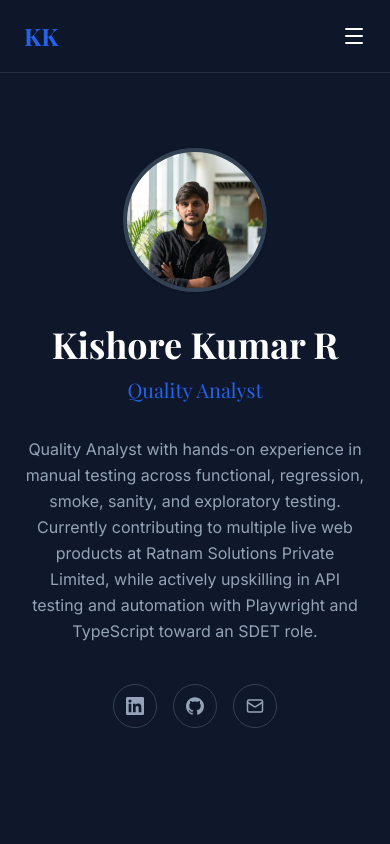
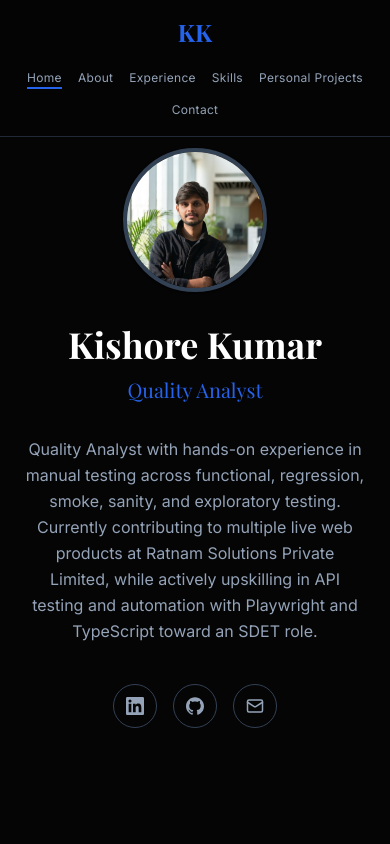
Before and after one commit to kishorekumarrasalay-02/kishorekumar-qa-portfolio, a Next.js app: page / in a window 390 px wide. Shown: the top 844 px of the page. Built offline with nearby package versions, Linux system fonts and the light colour scheme; a web font is replaced by a local one.

Commit message:
Home heading

```diff
--- a/src/app/globals.css
+++ b/src/app/globals.css
@@ -1,7 +1,7 @@
 @import "tailwindcss";
 
 :root {
-  --background: #0f172a;
+  --background: #050505;
   --foreground: #ffffff;
   --primary: #2563eb;
   --primary-light: #3b82f6;
--- a/src/components/Navbar.tsx
+++ b/src/components/Navbar.tsx
@@ -1,13 +1,11 @@
 "use client";
 
 import { useEffect, useState } from "react";
-import { Menu, X } from "lucide-react";
 import { portfolioData } from "@/data/portfolio";
 
 export default function Navbar() {
   const { navLinks, site } = portfolioData;
   const [activeSection, setActiveSection] = useState("home");
-  const [mobileOpen, setMobileOpen] = useState(false);
 
   useEffect(() => {
     const sectionIds = navLinks.map((link) => link.href.replace("#", ""));
@@ -29,17 +27,16 @@ export default function Navbar() {
     });
 
     return () => observer.disconnect();
-  }, []);
+  }, [navLinks]);
 
   const handleNavClick = (href: string) => {
-    setMobileOpen(false);
     const id = href.replace("#", "");
     setActiveSection(id);
   };
 
   return (
     <header className="fixed top-0 z-50 w-full border-b border-card-border/60 bg-background/90 backdrop-blur-md">
-      <nav className="mx-auto flex max-w-6xl items-center justify-between px-6 py-5 md:px-8">
+      <nav className="mx-auto flex max-w-6xl flex-col items-center gap-4 px-4 py-4 sm:flex-row sm:justify-between sm:px-6 sm:py-5 md:px-8">
         <a
           href="#home"
           onClick={() => handleNavClick("#home")}
@@ -48,7 +45,7 @@ export default function Navbar() {
           {site.logo}
         </a>
 
-        <ul className="hidden items-center gap-8 md:flex">
+        <ul className="flex flex-wrap items-center justify-center gap-x-4 gap-y-2 sm:gap-6 md:gap-8">
           {navLinks.map((link) => {
             const id = link.href.replace("#", "");
             const isActive = activeSection === id;
@@ -57,7 +54,7 @@ export default function Navbar() {
                 <a
                   href={link.href}
                   onClick={() => handleNavClick(link.href)}
-                  className={`relative text-sm tracking-wide text-muted transition-colors hover:text-foreground ${
+                  className={`relative text-xs tracking-wide text-muted transition-colors hover:text-foreground sm:text-sm ${
                     isActive ? "text-foreground" : ""
                   }`}
                 >
@@ -70,40 +67,7 @@ export default function Navbar() {
             );
           })}
         </ul>
-
-        <button
-          type="button"
-          className="text-foreground md:hidden"
-          onClick={() => setMobileOpen(!mobileOpen)}
-          aria-label={mobileOpen ? "Close menu" : "Open menu"}
-        >
-          {mobileOpen ? <X size={24} /> : <Menu size={24} />}
-        </button>
       </nav>
-
-      {mobileOpen && (
-        <div className="border-t border-card-border bg-background px-6 py-4 md:hidden">
-          <ul className="flex flex-col gap-4">
-            {navLinks.map((link) => {
-              const id = link.href.replace("#", "");
-              const isActive = activeSection === id;
-              return (
-                <li key={link.href}>
-                  <a
-                    href={link.href}
-                    onClick={() => handleNavClick(link.href)}
-                    className={`block text-sm ${
-                      isActive ? "font-medium text-primary" : "text-muted"
-                    }`}
-                  >
-                    {link.label}
-                  </a>
-                </li>
-              );
-            })}
-          </ul>
-        </div>
-      )}
     </header>
   );
 }
--- a/src/data/portfolio.ts
+++ b/src/data/portfolio.ts
@@ -18,13 +18,13 @@
 export const portfolioData = {
   // ----- Site-wide (name, logo, SEO, footer) -----
   site: {
-    name: "Kishore Kumar R",
+    name: "Kishore Kumar",
     role: "Quality Analyst",
     logo: "KK",
     profileImage: "/profile.jpg",
     copyrightYear: 2026,
     meta: {
-      title: "Kishore Kumar R — Quality Analyst",
+      title: "Kishore Kumar — Quality Analyst",
       description:
         "Quality Analyst portfolio — manual testing, API testing, and automation toward an SDET role.",
     },
@@ -36,7 +36,6 @@ export const portfolioData = {
     { label: "About", href: "#about" },
     { label: "Experience", href: "#experience" },
     { label: "Skills", href: "#skills" },
-    { label: "Portfolio", href: "#portfolio" },
     { label: "Personal Projects", href: "#personal-projects" },
     { label: "Contact", href: "#contact" },
   ],
@@ -150,9 +149,9 @@ export const portfolioData = {
     },
   },
 
-  // ----- Portfolio (work products you tested) -----
+  // ----- Projects (work products you tested) -----
   portfolio: {
-    sectionTitle: "Portfolio",
+    sectionTitle: "Projects",
     projects: [
       {
         title: "HiKode",
```
